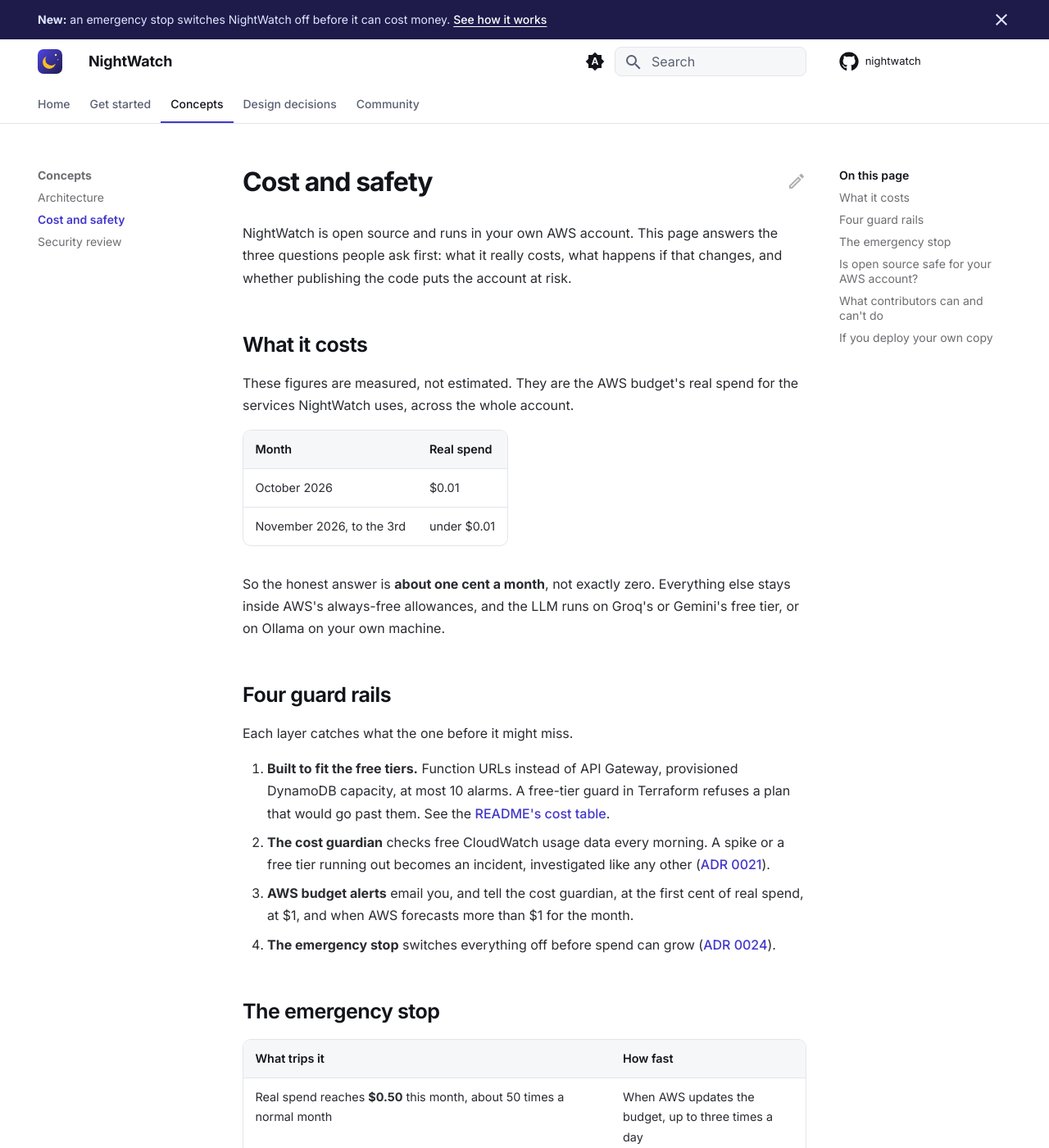
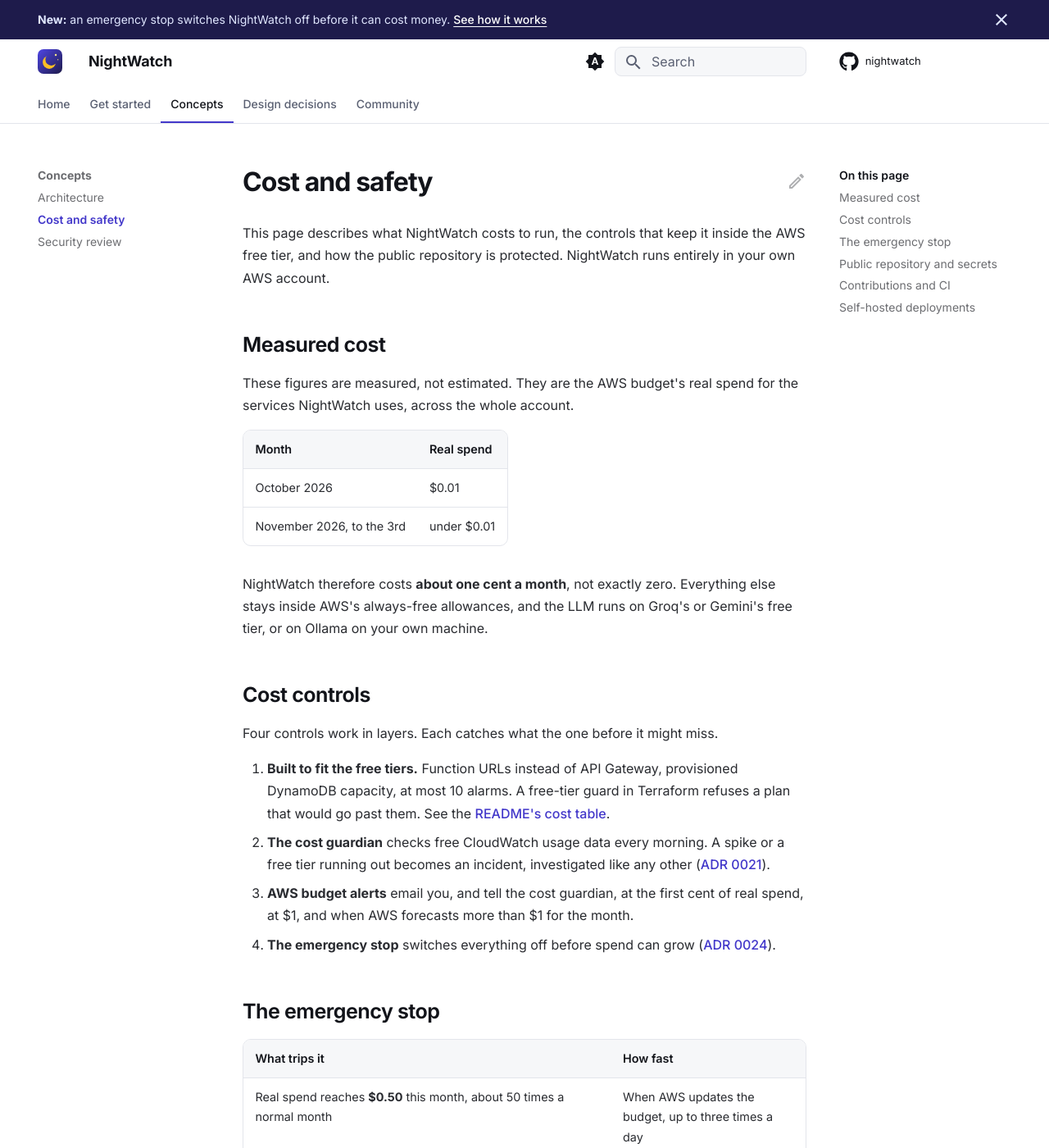
Before and after one commit to RaagulGananathan13/nightwatch, an MkDocs documentation site: the page built from docs/cost-and-safety.md, in a window 1280 px wide and 1400 px high. Shown: the whole window at 82% size. Built offline with MkDocs 1.6.1 and Material for MkDocs 9.7.7, drawn with Linux system fonts in a browser that asks for light colours; comment, search, counter and statistics services are not loaded; some of the changed text lies outside the part shown.

```diff
--- a/docs/cost-and-safety.md
+++ b/docs/cost-and-safety.md
@@ -1,10 +1,10 @@
 # Cost and safety
 
-NightWatch is open source and runs in your own AWS account. This page answers the three
-questions people ask first: what it really costs, what happens if that changes, and whether
-publishing the code puts the account at risk.
+This page describes what NightWatch costs to run, the controls that keep it inside the AWS
+free tier, and how the public repository is protected. NightWatch runs entirely in your own AWS
+account.
 
-## What it costs
+## Measured cost
 
 These figures are measured, not estimated. They are the AWS budget's real spend for the
 services NightWatch uses, across the whole account.
@@ -14,13 +14,13 @@
 | October 2026 | $0.01 |
 | November 2026, to the 3rd | under $0.01 |
 
-So the honest answer is **about one cent a month**, not exactly zero. Everything else stays
+NightWatch therefore costs **about one cent a month**, not exactly zero. Everything else stays
 inside AWS's always-free allowances, and the LLM runs on Groq's or Gemini's free tier, or on
 Ollama on your own machine.
 
-## Four guard rails
+## Cost controls
 
-Each layer catches what the one before it might miss.
+Four controls work in layers. Each catches what the one before it might miss.
 
 1. **Built to fit the free tiers.** Function URLs instead of API Gateway, provisioned DynamoDB
    capacity, at most 10 alarms. A free-tier guard in Terraform refuses a plan that would go
@@ -66,9 +66,9 @@
 The stop doesn't act on forecasts, which are often wrong early in a month. Because AWS updates
 budgets with a delay, a slow leak could pass $0.50 before the stop runs.
 
-## Is open source safe for your AWS account?
+## Public repository and secrets
 
-Yes. The code is public, but nothing that opens your account is.
+The code is public. Nothing that gives access to an AWS account is.
 
 | Public on GitHub | Never in the repository |
 |---|---|
@@ -79,9 +79,9 @@
 Gitleaks scans every pull request and the whole git history. GitHub's secret scanning and push
 protection are on too.
 
-## What contributors can and can't do
+## Contributions and CI
 
-Anyone can fork the repository and open a pull request. Here is what that can reach:
+Anyone can fork the repository and open a pull request. This is what a pull request can reach:
 
 - **CI on a fork's pull request has no secrets and no AWS access.** It runs lint, tests and
   security scans. The Terraform plan job runs only for branches in this repository, and only
@@ -96,7 +96,7 @@
   users or remove the boundary, and Lambda functions, tables and buckets are limited to
   NightWatch's and ShopLite's own.
 
-What an attacker might try, and why it fails:
+Common attacks, and why each fails:
 
 | Attempt | Why it fails |
 |---|---|
@@ -105,7 +105,7 @@
 | Flooding a public endpoint to run up the bill | Signature checks refuse forged requests in milliseconds. Past 30,000 calls in 5 minutes, the emergency stop switches everything off, and refused calls cost nothing. |
 | Tricking the AI with text in a log line | The investigator only reads. A fix needs a reviewed runbook and a person's **Approve**. See the [security review](security-review.md). |
 
-## If you deploy your own copy
+## Self-hosted deployments
 
 Your copy runs entirely in your own AWS account, with your own secrets and your own budget.
 Nothing connects back to this repository or its owner. Set the budget's email address before
```
Also changed, not shown: docs/changelog.md (added, +67 -0 lines), docs/reference/commands.md (added, +84 -0 lines), docs/reference/glossary.md (added, +70 -0 lines).
